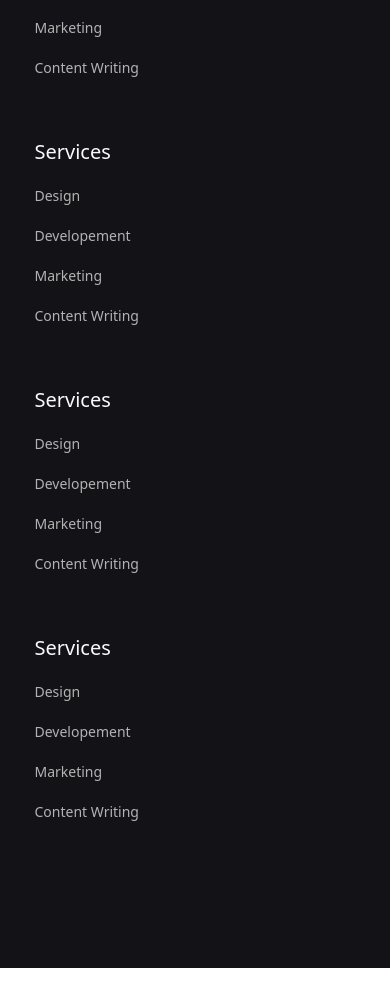
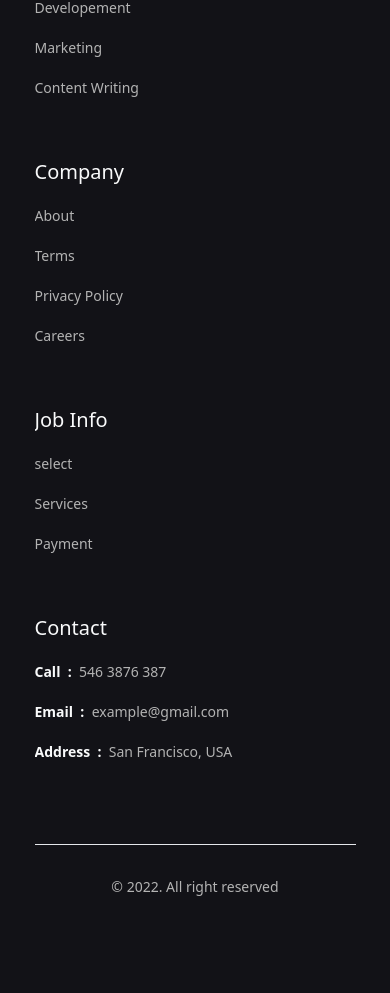
Before and after one commit to Alice2212/edusite, a React (Create React App) app: page / in a window 390 px wide. Shown: the part 1391-2384 px from the top of the page. Before the commit the page ends 2359 px from the top, so only its background shows below. Built offline with nearby package versions, Linux system fonts and the light colour scheme.

Commit message:
footer responsiveness

```diff
--- a/src/components/Footer.jsx
+++ b/src/components/Footer.jsx
@@ -1,4 +1,4 @@
-import React from 'react';
+import React from "react";
 import {
   AiFillGoogleCircle,
   AiFillTwitterCircle,
@@ -12,12 +12,14 @@ const Footer = () => {
       <div className="w-full bg-[--rich-black-fogra-29] ">
         <div className="container text-[#F9FAFB] flex flex-wrap mx-auto px-5 py-24">
           <div>
-            <h1>Eduland</h1>
-            <p className="text-[#B3B3B3] py-7 lg:w-2/3 sm:w-2/3 md:w-3/3">
+            <h1 className="self-center whitespace-nowrap text-2xl font-semibold dark:text-white">
+              EDUSITE
+            </h1>
+            <p className="text-[#B3B3B3] py-7 lg:w-1/3 sm:w-2/3 md:w-3/3 leading-relaxed">
               Professionally scale cross functional human capital and extensive
               technology.
             </p>
-            <div className="flex  gap-3">
+            <div className="flex  gap-3 my-2">
               <AiFillGoogleCircle
                 size={38}
                 className="bg-[#2A2A32] rounded-full p-[7px]  hover:bg-inherit"
@@ -35,7 +37,7 @@ const Footer = () => {
                 className="bg-[#2A2A32] rounded-full p-[7px]  hover:bg-inherit"
               />
             </div>
-            <div className="grid lg:grid-cols-4 md:grid-cols-2 sm:grid-cols-1 lg:gap-64 mt-10 md:gap-x-64 md:gap-y-4 sm:gap-12">
+            <div className="grid lg:grid-cols-4 md:grid-cols-2 sm:grid-cols-1 lg:gap-36 mt-10 md:gap-x-64 md:gap-y-4 sm:gap-12">
               <ul className="max-w-[230px] pb-10 ">
                 <li className="text-[#F9FAFB] py-[10px] px-0 text-xl">
                   Services
@@ -57,65 +59,68 @@ const Footer = () => {
               {/* 2nd ul */}
               <ul className="max-w-[230px] pb-10">
                 <li className="text-[#F9FAFB] py-[10px] px-0 text-xl">
-                  Services
+                  Company
+                </li>
+                <li className="text-[#B3B3B3] py-[10px] px-0 text-sm">About</li>
+                <li className="text-[#B3B3B3] py-[10px] px-0 text-sm">Terms</li>
+                <li className="text-[#B3B3B3] py-[10px] px-0 text-sm">
+                  Privacy Policy
                 </li>
                 <li className="text-[#B3B3B3] py-[10px] px-0 text-sm">
-                  Design
-                </li>
-                <li className="text-[#B3B3B3] py-[10px] px-0 text-sm">
-                  Developement
-                </li>
-                <li className="text-[#B3B3B3] py-[10px] px-0 text-sm">
-                  Marketing
-                </li>
-                <li className="text-[#B3B3B3] py-[10px] px-0 text-sm">
-                  Content Writing
+                  Careers
                 </li>
               </ul>
 
               {/* 3rd ul */}
               <ul className="max-w-[230px] pb-10 ">
                 <li className="text-[#F9FAFB] py-[10px] px-0 text-xl">
+                  Job Info
+                </li>
+                <li className="text-[#B3B3B3] py-[10px] px-0 text-sm">
+                  select
+                </li>
+                <li className="text-[#B3B3B3] py-[10px] px-0 text-sm">
                   Services
                 </li>
                 <li className="text-[#B3B3B3] py-[10px] px-0 text-sm">
-                  Design
-                </li>
-                <li className="text-[#B3B3B3] py-[10px] px-0 text-sm">
-                  Developement
-                </li>
-                <li className="text-[#B3B3B3] py-[10px] px-0 text-sm">
-                  Marketing
-                </li>
-                <li className="text-[#B3B3B3] py-[10px] px-0 text-sm">
-                  Content Writing
+                  Payment
                 </li>
               </ul>
 
               {/* 4th ul */}
               <ul className="max-w-[230px] pb-10">
                 <li className="text-[#F9FAFB] py-[10px] px-0 text-xl">
-                  Services
+                  Contact
                 </li>
                 <li className="text-[#B3B3B3] py-[10px] px-0 text-sm">
-                  Design
+                  <span className="font-bold text-[#F9FAFB] inline-grid ">
+                    Call &nbsp;:
+                  </span>
+                  &nbsp; 546 3876 387
                 </li>
                 <li className="text-[#B3B3B3] py-[10px] px-0 text-sm">
-                  Developement
+                  <span className="font-bold text-[#F9FAFB] inline-grid ">
+                    Email &nbsp;:
+                  </span>
+                  &nbsp; example@gmail.com
                 </li>
                 <li className="text-[#B3B3B3] py-[10px] px-0 text-sm">
-                  Marketing
-                </li>
-                <li className="text-[#B3B3B3] py-[10px] px-0 text-sm">
-                  Content Writing
+                  <span className="font-bold text-[#F9FAFB] inline-grid">
+                    Address &nbsp;:
+                  </span>
+                  &nbsp; San Francisco, USA
                 </li>
               </ul>
             </div>
+            <hr className="h-px my-8 bg-gray-200 border-0 dark:bg-gray-700"></hr>
+            <p className="text-center text-[#B3B3B3] text-sm">
+              © 2022. All right reserved
+            </p>
           </div>
         </div>
       </div>
     </section>
   );
-}
+};
 
-export default Footer
+export default Footer;
```
